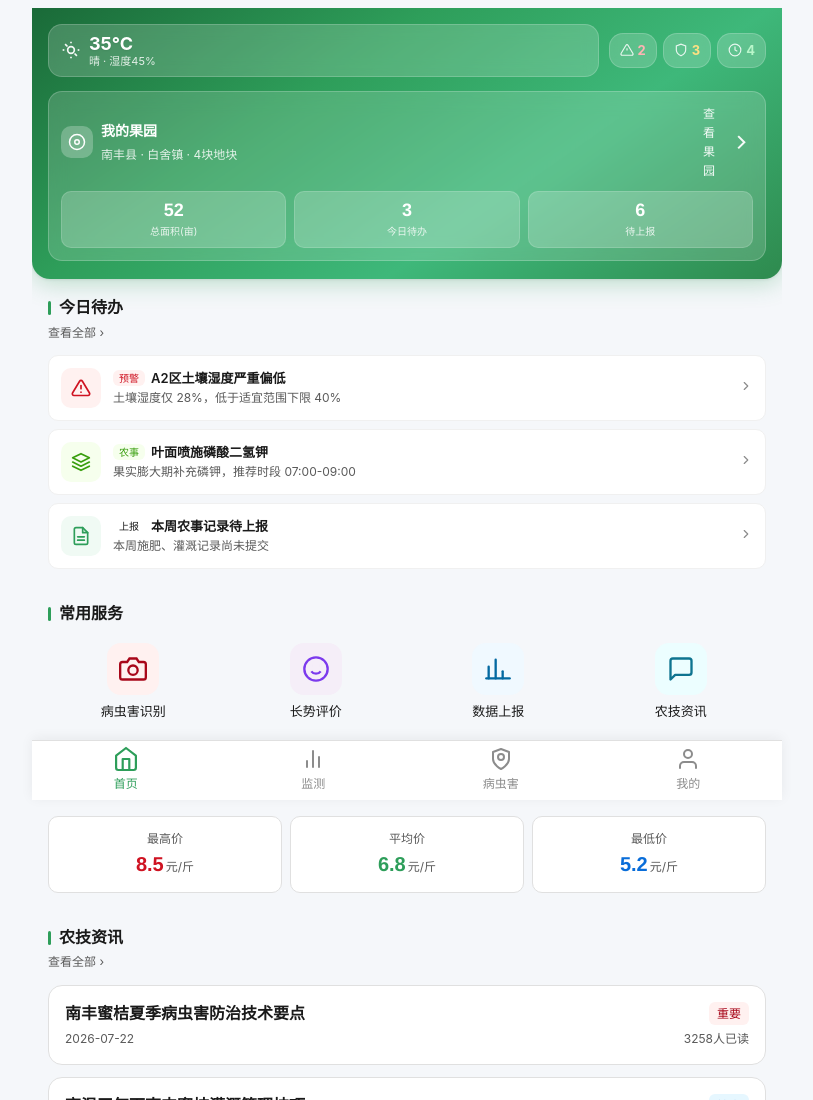
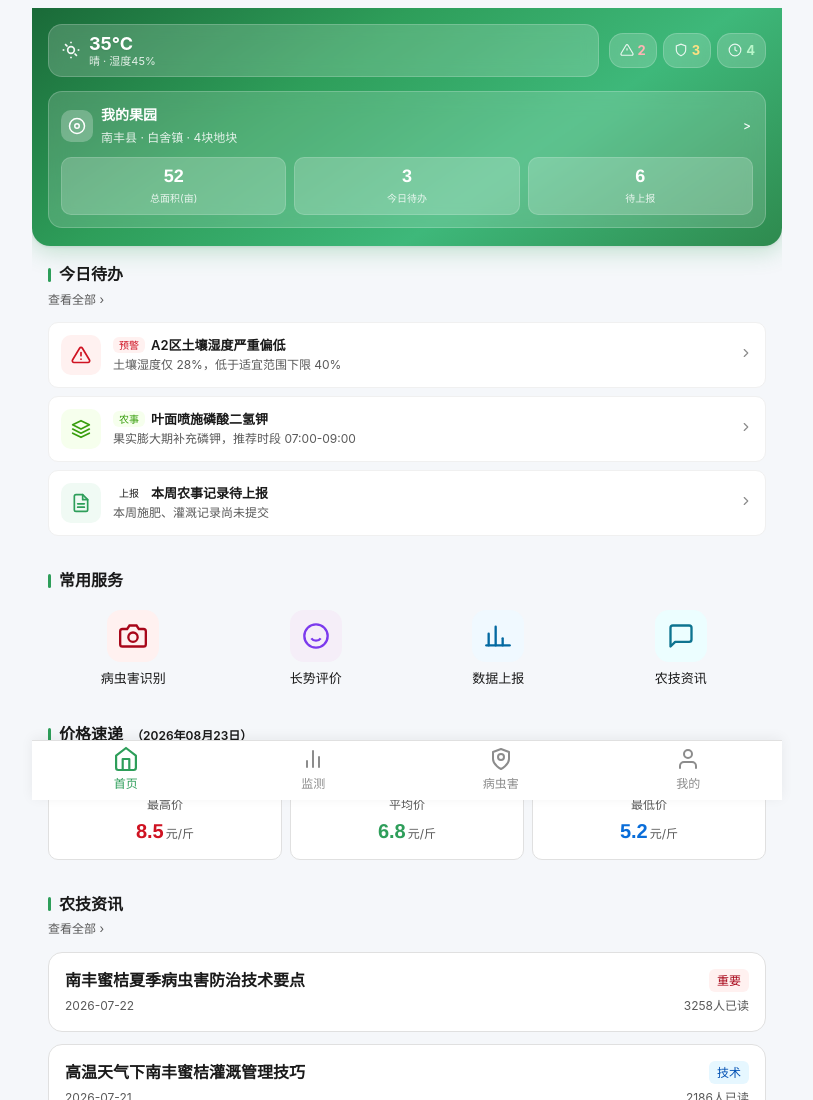
Before and after one commit to user007a/pro_orangemodel, a plain HTML site: page html/mobile/mb_home.html in a window 1280 px wide. Shown: the top 1100 px of the page, without its empty margins (233-1046 px from the left). Drawn offline with Linux system fonts and the light colour scheme.

Commit message:
08231010

```diff
--- a/html/mobile/mb_home.html
+++ b/html/mobile/mb_home.html
@@ -414,7 +414,7 @@
             </div>
           </div>
           <div class="orchard-action">
-            查看果园
+            >
             <svg viewBox="0 0 24 24" fill="none" stroke="currentColor" stroke-width="2"><polyline points="9 18 15 12 9 6"/></svg>
           </div>
         </div>
```
